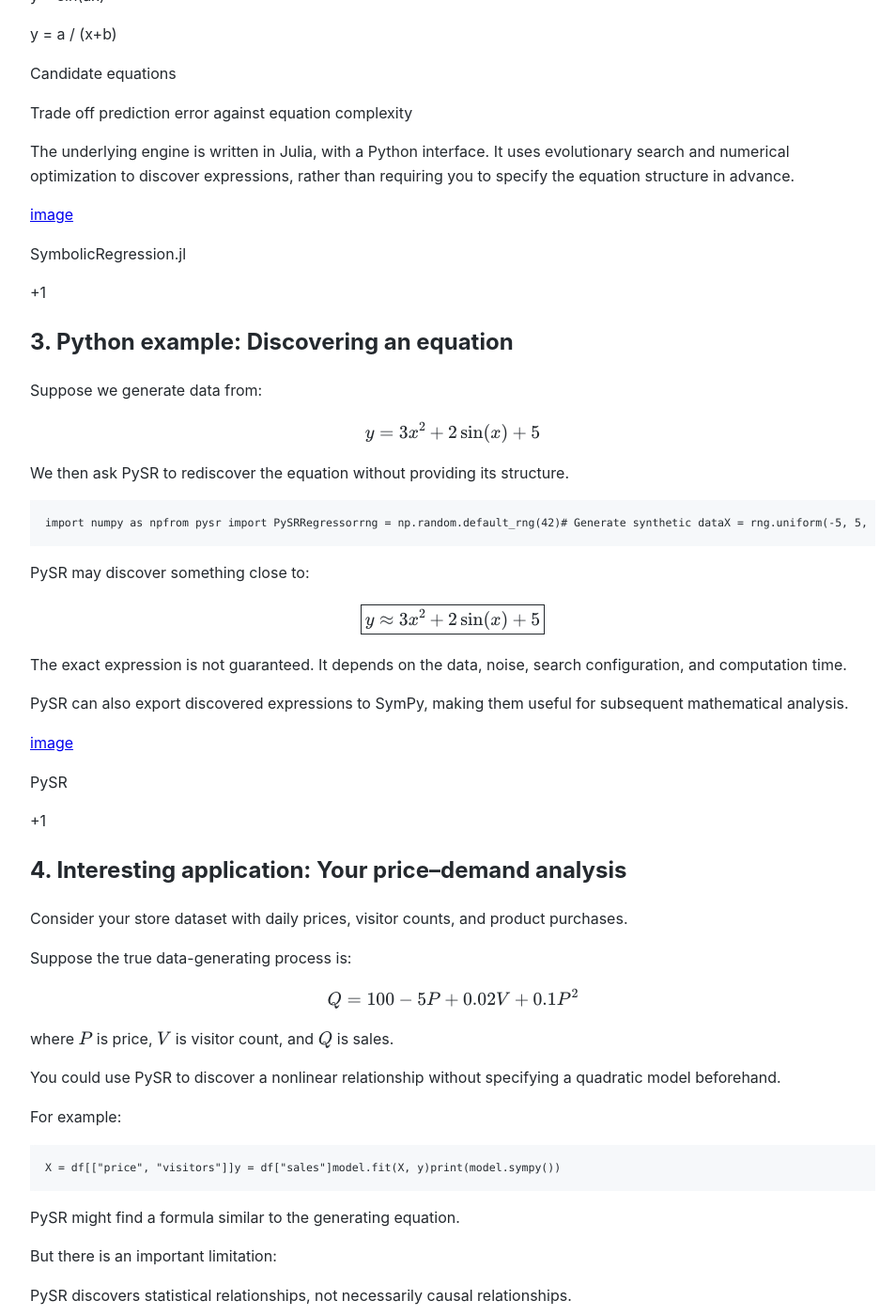
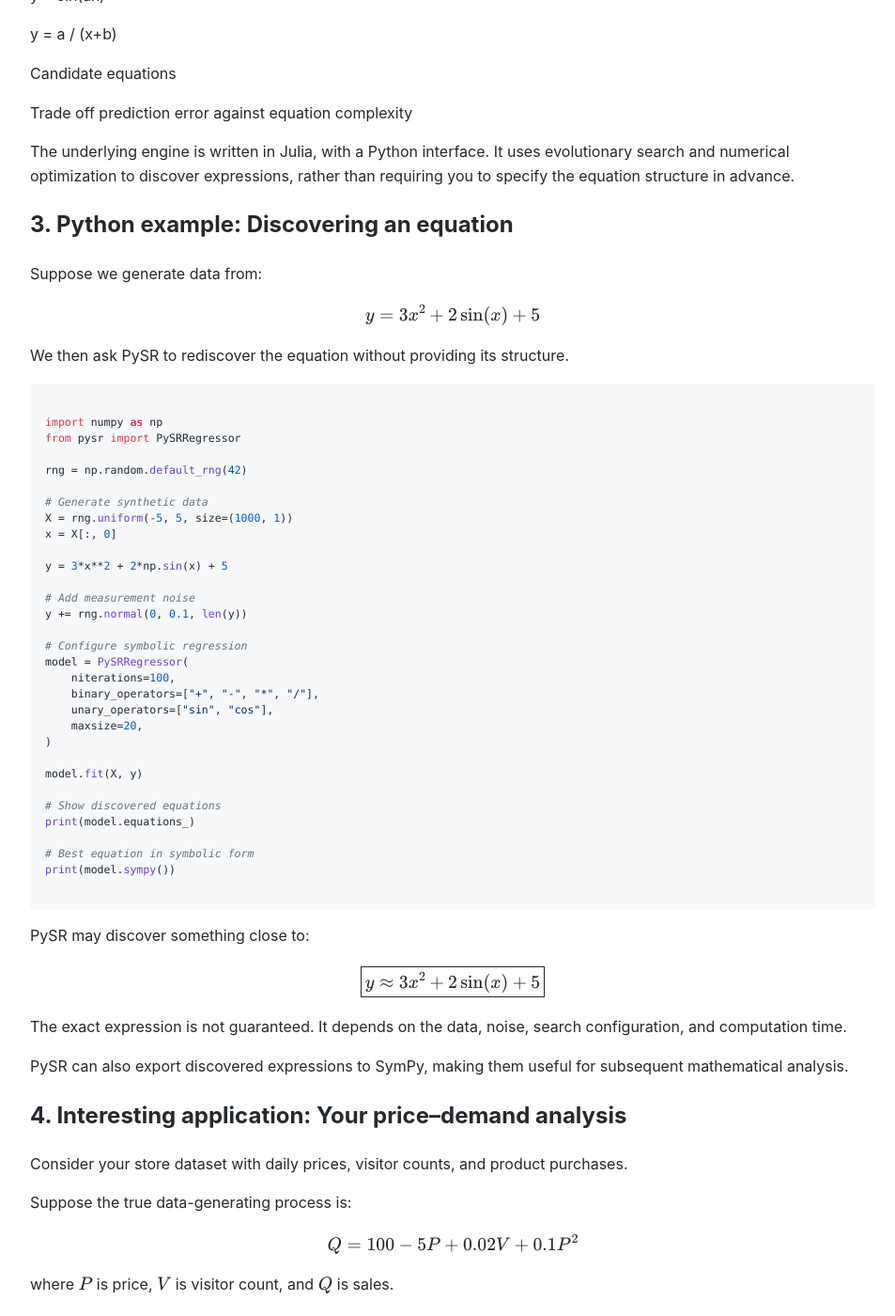
Before and after one commit to Michael-Lubinsky/michael-lubinsky.github.com, a Jekyll site: the page built from math/pysr_symbolic_regression.md, in a window 1280 px wide and 1400 px high, scrolled down 1487 px. Shown: the whole window at 94% size, without its empty margins (158-1111 px from the left). Built offline with Jekyll 4.4.1, drawn with Linux system fonts in a browser that asks for light colours; our own code applies the rules of GitHub Pages for plain Markdown files; some of the changed text lies outside the part shown.

Commit message:
Refactor PySR documentation with LaTeX and examples
Updated mathematical expressions to use LaTeX formatting and improved example code for clarity. Added explanations for PySR's capabilities and limitations.

````diff
--- a/math/pysr_symbolic_regression.md
+++ b/math/pysr_symbolic_regression.md
@@ -42,7 +42,7 @@
 
 Unlike ordinary linear regression, where you choose a model such as
 
-\\[ y=a+bx \\]
+$$ y=a+bx $$
 
 PySR searches through many possible mathematical expressions.
 
@@ -66,11 +66,7 @@
 
 The underlying engine is written in Julia, with a Python interface. It uses evolutionary search and numerical optimization to discover expressions, rather than requiring you to specify the equation structure in advance.&#x20;
 
-[image](https://www.google.com/s2/favicons?domain=https://julia.pysr.ai\&sz=32)
 
-SymbolicRegression.jl
-
-+1
 
 
 
@@ -78,27 +74,52 @@
 
 Suppose we generate data from:
 
-\\[ y=3x^2+2\sin(x)+5 \\]
+$$ y=3x^2+2\sin(x)+5 $$
 
 We then ask PySR to rediscover the equation without providing its structure.
 
-```
-import numpy as npfrom pysr import PySRRegressorrng = np.random.default_rng(42)# Generate synthetic dataX = rng.uniform(-5, 5, size=(1000, 1))x = X[:, 0]y = 3*x**2 + 2*np.sin(x) + 5# Add measurement noisey += rng.normal(0, 0.1, len(y))# Configure symbolic regressionmodel = PySRRegressor(    niterations=100,    binary_operators=["+", "-", "*", "/"],    unary_operators=["sin", "cos"],    maxsize=20,)model.fit(X, y)# Show discovered equationsprint(model.equations_)# Best equation in symbolic formprint(model.sympy())
+```python
+
+import numpy as np
+from pysr import PySRRegressor
+
+rng = np.random.default_rng(42)
+
+# Generate synthetic data
+X = rng.uniform(-5, 5, size=(1000, 1))
+x = X[:, 0]
+
+y = 3*x**2 + 2*np.sin(x) + 5
+
+# Add measurement noise
+y += rng.normal(0, 0.1, len(y))
+
+# Configure symbolic regression
+model = PySRRegressor(
+    niterations=100,
+    binary_operators=["+", "-", "*", "/"],
+    unary_operators=["sin", "cos"],
+    maxsize=20,
+)
+
+model.fit(X, y)
+
+# Show discovered equations
+print(model.equations_)
+
+# Best equation in symbolic form
+print(model.sympy())
+
 ```
 
 PySR may discover something close to:
 
-\\[ \boxed{y\approx3x^2+2\sin(x)+5} \\]
+$$ \boxed{y\approx3x^2+2\sin(x)+5} $$
 
 The exact expression is not guaranteed. It depends on the data, noise, search configuration, and computation time.
 
 PySR can also export discovered expressions to SymPy, making them useful for subsequent mathematical analysis.&#x20;
 
-[image](https://www.google.com/s2/favicons?domain=https://pysr.ai\&sz=32)
-
-PySR
-
-+1
 
 
 
@@ -108,7 +129,7 @@
 
 Suppose the true data-generating process is:
 
-\\[ Q=100-5P+0.02V+0.1P^2 \\]
+$$ Q=100-5P+0.02V+0.1P^2 $$
 
 where \\(P\\) is price, \\(V\\) is visitor count, and \\(Q\\) is sales.
 
@@ -116,8 +137,11 @@
 
 For example:
 
-```
-X = df[["price", "visitors"]]y = df["sales"]model.fit(X, y)print(model.sympy())
+```python
+X = df[["price", "visitors"]]
+y = df["sales"]
+model.fit(X, y)
+print(model.sympy())
 ```
 
 PySR might find a formula similar to the generating equation.
@@ -154,12 +178,10 @@
 
 One especially interesting advanced capability is that PySR supports constrained expression structures, physical units, and even discovering differential equations from sampled data.&#x20;
 
-[image](https://www.google.com/s2/favicons?domain=https://pysr.ai\&sz=32)
-
-PySR
 
 
 
 You can explore the official [PySR documentation](https://pysr.ai/?utm_source=chatgpt.com) and [GitHub repository](https://github.com/MilesCranmer/PySR?utm_source=chatgpt.com).
 
-My recommendation for your causal-analysis experiments: Use PySR as a complementary tool. First generate synthetic data with known equations, then compare ordinary regression, PySR, and causal estimation methods. That will reveal when symbolic regression successfully reconstructs a mathematical relationship—and when a correct-looking equation still gives the wrong causal interpretation.
+My recommendation for your causal-analysis experiments: Use PySR as a complementary tool. First generate synthetic data with known equations, then compare ordinary regression, PySR, and causal estimation methods.
+That will reveal when symbolic regression successfully reconstructs a mathematical relationship—and when a correct-looking equation still gives the wrong causal interpretation.
````
